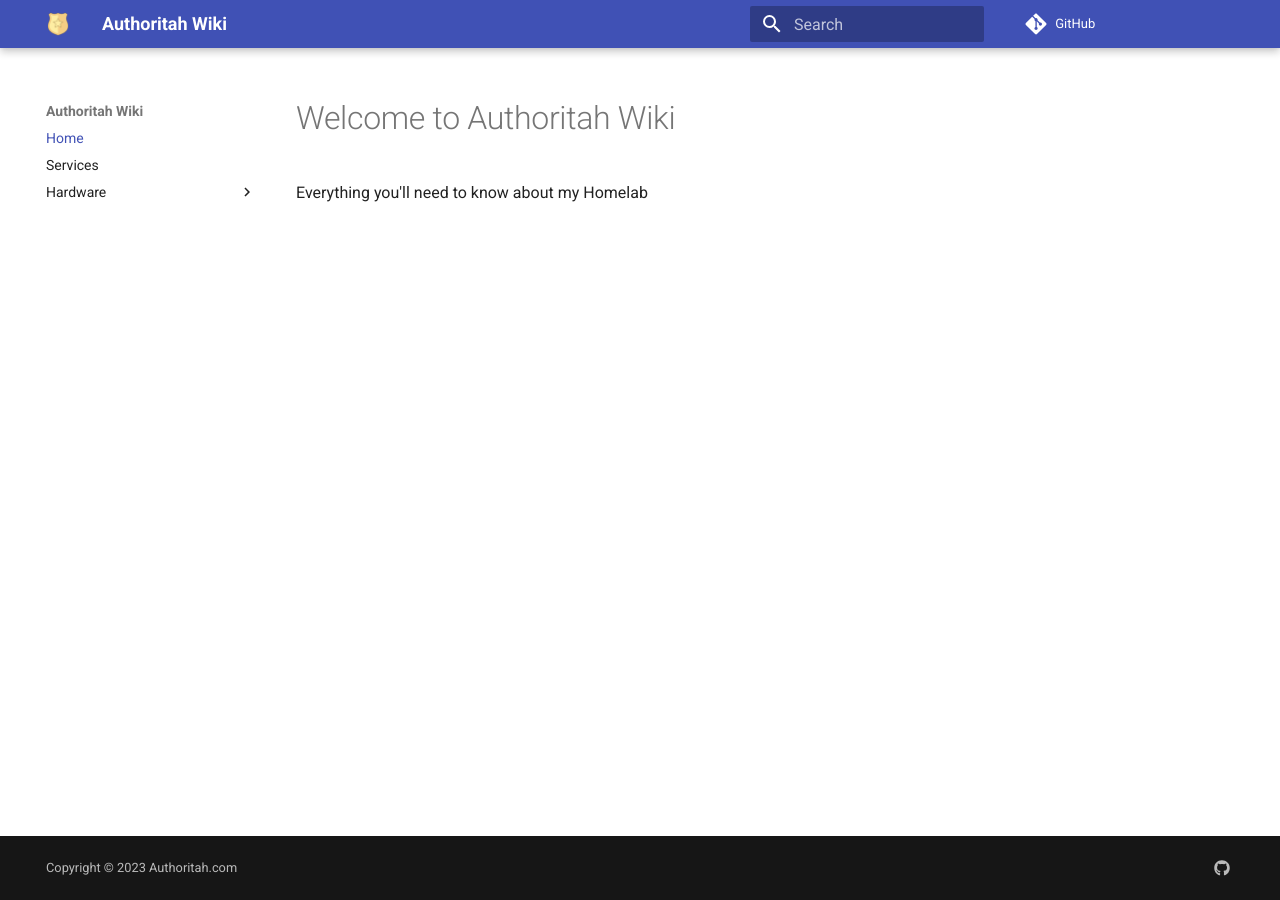
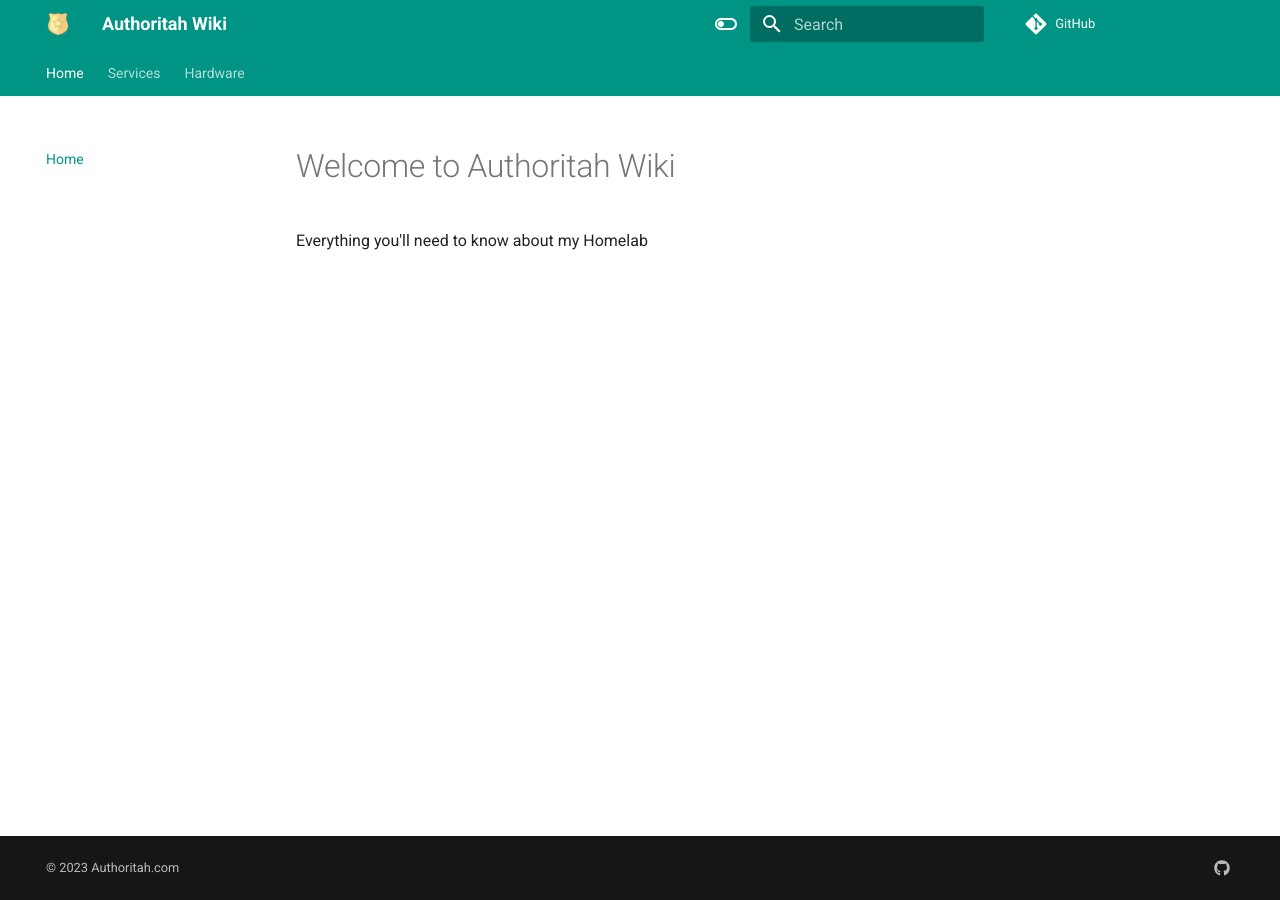
Before and after one commit to NX211/authoritah-wiki, an MkDocs documentation site: the page built from docs/index.md, in a window 1280 px wide. Built offline with MkDocs 1.6.1 and Material for MkDocs 9.7.7, drawn with Linux system fonts in a browser that asks for light colours; comment, search, counter and statistics services are not loaded.

Commit message:
features update

```diff
--- a/mkdocs.yml
+++ b/mkdocs.yml
@@ -8,7 +8,28 @@ theme:
   logo: images/logo.png
   favicon: images/favicon.png
   features:
+    - navigation.tabs
+    - navigation.sections
+    - toc.integrate
+    - navigation.top
     - search.suggest
+    - search.highlight
+    - content.tabs.link
+    - content.code.annotation
+    - content.code.copy
+  palette:
+    - scheme: default
+      toggle:
+        icon: material/toggle-switch-off-outline
+        name: Switch to dark mode
+      primary: teal
+      accent: purple
+    - scheme: slate
+      toggle:
+        icon: material/toggle-switch
+        name: Switch to light mode
+      primary: teal
+      accent: lime
 
 plugins:
   - search:
@@ -25,12 +46,22 @@ markdown_extensions:
       toc_depth: 4
   - pymdownx.highlight: # code highlighting
       linenums: true
+      anchor_linenums: true
   - pymdownx.snippets
   - pymdownx.superfences # allows for the nesting of code blocks inside other blocks
   - pymdownx.keys
+  - pymdownx.inlinehilite
+  - pymdownx.snippets
+  - admonition
+  - pymdownx.arithmatex:
+      generic: true
+  - footnotes
+  - pymdownx.details
+  - pymdownx.mark
+  - attr_list
 
-copyright: >
-  Copyright &copy; 2023 Authoritah.com
+copyright: |
+  &copy; 2023 <a href="https://www.authoritah.com"  target="_blank" rel="noopener">Authoritah.com</a>
 
 extra:
   social:
```
